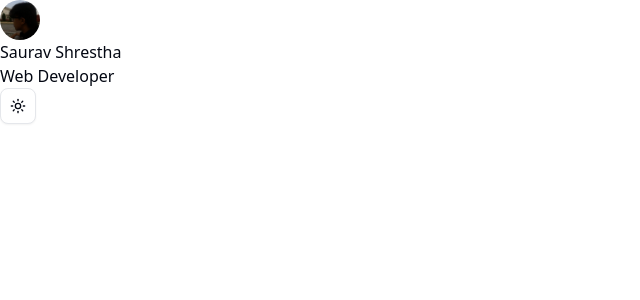
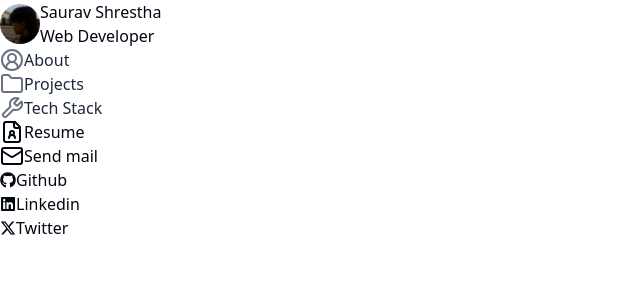
Before and after one commit to lucid005/portfolio-website, a Next.js app: page / in a window 1280 px wide. Shown: the top 300 px of the page, without its empty margins (0-640 px from the left). Built offline with nearby package versions, Linux system fonts and the light colour scheme.

Commit message:
made data for navlinks and added them

```diff
--- a/package.json
+++ b/package.json
@@ -18,6 +18,7 @@
     "next-themes": "^0.4.4",
     "react": "^19.0.0",
     "react-dom": "^19.0.0",
+    "react-icons": "^5.5.0",
     "tailwind-merge": "^3.0.2",
     "tailwindcss-animate": "^1.0.7"
   },
--- /dev/null
+++ b/src/app/data/NavData.ts
@@ -0,0 +1,57 @@
+import React from "react";
+import { CircleUserRound, Folder, Wrench, FileUser, Mail } from "lucide-react";
+import { FaGithub, FaLinkedin } from "react-icons/fa";
+import { FaXTwitter } from "react-icons/fa6";
+
+export const navLinks = [
+  {
+    text: "About",
+    href: "/About",
+    icon: React.createElement(CircleUserRound),
+  },
+  {
+    text: "Projects",
+    href: "/Projects",
+    icon: React.createElement(Folder),
+  },
+  {
+    text: "Tech Stack",
+    href: "/TechStack",
+    icon: React.createElement(Wrench),
+  },
+];
+
+export const resources = [
+  {
+    text: "Resume",
+    href: "",
+    icon: React.createElement(FileUser),
+  },
+  {
+    text: "Send mail",
+    href: "",
+    icon: React.createElement(Mail),
+  },
+];
+
+export const social = [
+  {
+    text: "Github",
+    href: "https://github.com/lucid005",
+    icon: React.createElement(FaGithub),
+  },
+  {
+    text: "Linkedin",
+    href: "https://www.linkedin.com/in/saurav-shrestha-36a39b290/",
+    icon: React.createElement(FaLinkedin),
+  },
+  {
+    text: "Twitter",
+    href: "https://x.com/Lucid57673",
+    icon: React.createElement(FaXTwitter),
+  },
+];
+
+const NavData = () => {};
+
+export default NavData;
--- a/src/app/page.tsx
+++ b/src/app/page.tsx
@@ -1,6 +1,8 @@
 
 import Sidebar from "@/components/Sidebar";
 import About from "./pages/About/page";
+import MyProjects from "./pages/MyProjects/page";
+import TechStack from "./pages/TechStack/page";
 
 export default function Home() {
   return (
@@ -8,6 +10,8 @@ export default function Home() {
       <Sidebar />
       <div>
         <About />
+        <MyProjects />
+        <TechStack />
       </div>
     </div>
   );
--- a/src/app/pages/About/page.tsx
+++ b/src/app/pages/About/page.tsx
@@ -5,7 +5,7 @@ import { ModeToggle } from "@/components/ModeToggle"
 export default function About() {
     return (
        <div>
-            <ModeToggle />
+            {/* <ModeToggle /> */}
        </div>
     )
 }
--- a/src/components/Sidebar.tsx
+++ b/src/components/Sidebar.tsx
@@ -1,9 +1,12 @@
 import Image from "next/image";
+import { navLinks, resources, social } from "@/app/data/NavData";
+
+import { CircleUserRound } from "lucide-react";
 
 export default function Sidebar() {
   return (
     <div>
-      <div>
+      <div className="flex items-center">
         <Image
           src={"/Profile.jpg"}
           width={60}
@@ -16,7 +19,42 @@ export default function Sidebar() {
           <span>Web Developer</span>
         </div>
       </div>
-      <div></div>
+      <div>
+        <nav>
+          <ul>
+            {navLinks.map((link, index) => (
+              <li key={index} className="flex items-center text-gray-800">
+                <span className="text-gray-500">{link.icon}</span>
+                <a href={link.href}>{link.text}</a>
+              </li>
+            ))}
+          </ul>
+        </nav>
+        <nav>
+          <ul>
+            {resources.map((link, index) => (
+              <li key={index} className="flex items-center">
+                <span>{link.icon}</span>
+                <a href={link.href} target="_blank">
+                  {link.text}
+                </a>
+              </li>
+            ))}
+          </ul>
+        </nav>
+        <nav>
+          <ul>
+            {social.map((link, index) => (
+              <li key={index} className="flex items-center">
+                <span>{link.icon}</span>
+                <a href={link.href} target="_blank">
+                  {link.text}
+                </a>
+              </li>
+            ))}
+          </ul>
+        </nav>
+      </div>
     </div>
   );
 }
```
Also changed, not shown: 1 other file (tests, documents, lock files or other folders).
